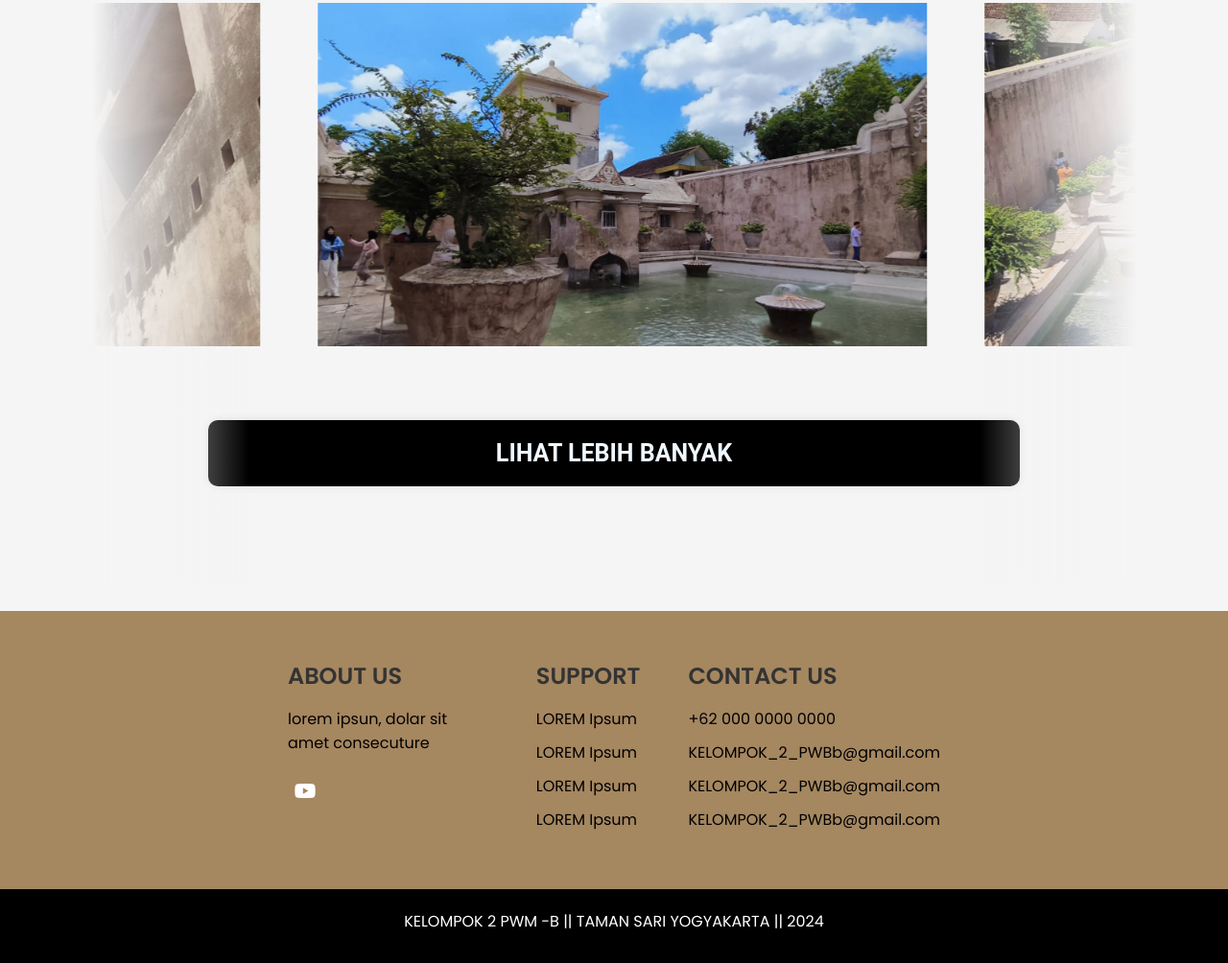
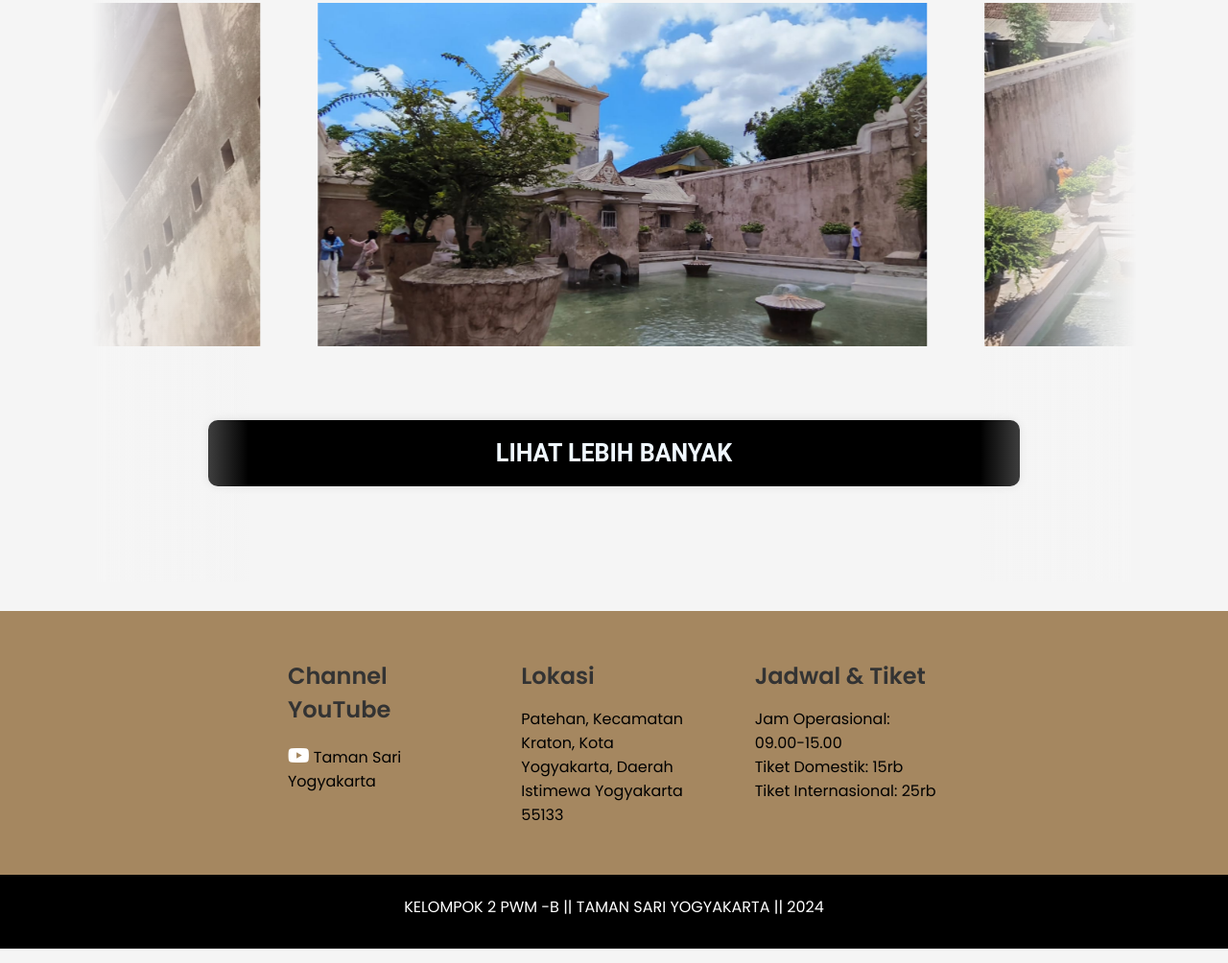
Before and after one commit to RMAHMLNHZR/TAMAN-SARI-PWM-B, a plain HTML site: page index.html in a window 1280 px wide. Shown: the part 2434-3438 px from the top of the page at 96% size. Drawn offline with nearby package versions, Linux system fonts and the light colour scheme.

Commit message:
REV FOOTER

```diff
--- a/assets/css/main.css
+++ b/assets/css/main.css
@@ -1,10 +1,5 @@
 @import url('https://fonts.googleapis.com/css2?family=Poppins:ital,wght@0,100;0,200;0,300;0,400;0,500;0,600;0,700;0,800;0,900;1,100;1,200;1,300;1,400;1,500;1,600;1,700;1,800;1,900&display=swap');
 @import url('https://fonts.googleapis.com/css2?family=Poppins:wght@100;200;300;400;500;600;700;800;900&display=swap');
-
-/* :root{
-
-} */
-
 
 *{
     margin: 0;
@@ -109,7 +104,6 @@ body{
     font-size: 70px;
     margin-top: auto;
     letter-spacing: monospace;
-    /* border-right: 5px solid; */
     width: 100%;
     white-space: nowrap;
     overflow: hidden;
@@ -674,7 +668,7 @@ footer .container
 {
     width: 100%;
     display: grid;
-    grid-template-columns: 2fr 1fr  1fr;
+    grid-template-columns: 1fr 1fr 1fr;
     grid-gap: 50px;
 }
 footer .container .sec h2
@@ -691,8 +685,6 @@ footer .container .sec p
 footer .container .sci
 {
     margin-top: 20px;
-    display: grid;
-    grid-template-columns: repeat(4,50px);
 }
 footer .container .sci li
 {
@@ -701,13 +693,12 @@ footer .container .sci li
 
 footer .container .sci li a
 {
-    display: inline-block;
     width: 36px;
     height: 36px;
-    display: grid;
     align-content: center;
     justify-content: center;
     text-decoration: none;
+    color: black;
 }
 footer .container .sci li a i
 {
@@ -752,6 +743,8 @@ footer .container .contact .info li a
     color: #555;
     text-decoration: none;
 }
+
+
 .tamansari-end
 {
     width: 100%;
--- a/index.html
+++ b/index.html
@@ -321,36 +321,21 @@
     <footer>
         <div class="container">
             <div class="sec aboutus">
-                <h2>ABOUT US</h2>
-                <p> lorem ipsun, dolar sit amet consecuture</p>
+                <h2>Channel YouTube</h2>
                 <ul class="sci">
-                    <li><a a href="#"><i class="fa-brands fa-youtube"></i></a></li>
+                    <li><a a target="_blank" href="https://youtu.be/fRT-BZS9sHs?si=pvJdSEMlugd2XPRv"><i class="fa-brands fa-youtube"></i> Taman Sari Yogyakarta</a></li>
                 </ul>
             </div>
             <div class="sec quicklinks">
-                <h2>SUPPORT</h2>
-                <ul>
-                    <li><a href="#">LOREM Ipsum</a></li>
-                    <li><a href="#">LOREM Ipsum</a></li>
-                    <li><a href="#">LOREM Ipsum</a></li>
-                    <li><a href="#">LOREM Ipsum</a></li>
+                <h2>Lokasi</h2>
+                    <p>Patehan, Kecamatan Kraton, Kota Yogyakarta, Daerah Istimewa Yogyakarta 55133</p>
                 </ul>
             </div>
             <div class="sec quicklinks">
-                <h2>CONTACT US</h2>
-                <ul class="info">
-                <li>
-                    <span><i class="fa-solid fa-phone"></i></span><p><a href="tel:+62882003290711">+62 000 0000 0000</a></p>
-                </li>
-                <li>
-                    <span><i class="fa-solid fa-envelope"></i></span><p><a href="mailto:kelompok2_pwb@gmail.com">KELOMPOK_2_PWBb@gmail.com</a></p>
-                </li>
-                <li>
-                    <span><i class="fa-solid fa-envelope"></i></span><p><a href="mailto:kelompok2_pwb@gmail.com">KELOMPOK_2_PWBb@gmail.com</a></p>
-                </li>
-                <li>
-                    <span><i class="fa-solid fa-envelope"></i></span><p><a href="mailto:kelompok2_pwb@gmail.com">KELOMPOK_2_PWBb@gmail.com</a></p>
-                </li>
+                <h2>Jadwal & Tiket</h2>
+                    <p>Jam Operasional: 09.00-15.00</p>
+                    <p>Tiket Domestik: 15rb</p>
+                    <p>Tiket Internasional: 25rb</p>
                 </ul>
             </div>
         </div>
```
